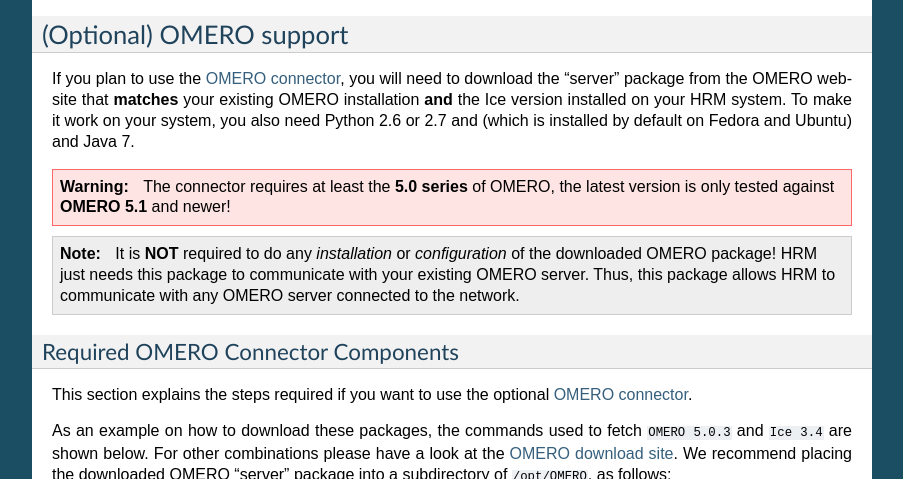
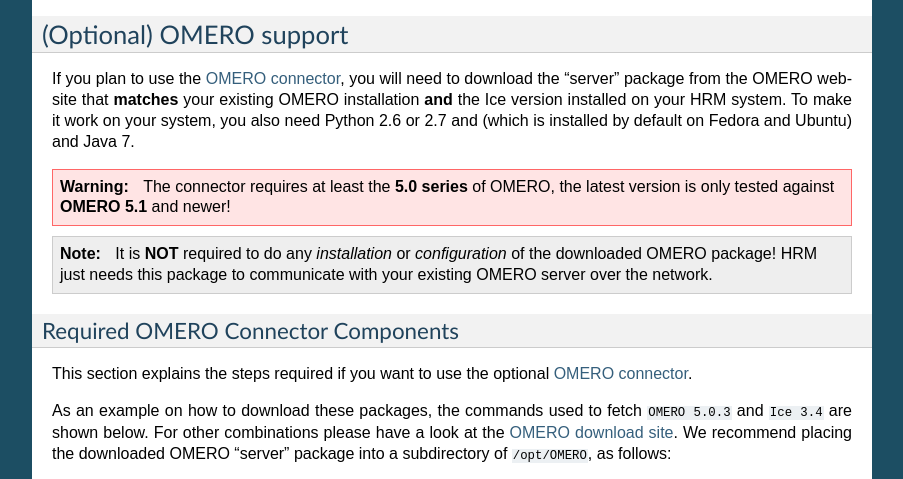
Before and after one commit to aarpon/hrm_docs, a Sphinx documentation site: the page built from docs/admin/prerequisites.rst, in a window 1280 px wide and 900 px high, scrolled down 3949 px, cut to the strip 15-494 px from the top of the window. Shown: the whole strip, without its empty margins (198-1101 px from the left). Built offline with Sphinx 7.4.7, drawn with Linux system fonts in a browser that asks for light colours.

Commit message:
Remove duplication from OMERO package explanation

```diff
--- a/docs/admin/prerequisites.rst
+++ b/docs/admin/prerequisites.rst
@@ -331,8 +331,7 @@
 
     It is **NOT** required to do any *installation* or *configuration* of the
     downloaded OMERO package! HRM just needs this package to communicate with
-    your existing OMERO server. Thus, this package allows HRM to communicate
-    with any OMERO server connected to the network.
+    your existing OMERO server over the network.
 
 Required OMERO Connector Components
 -----------------------------------
```
